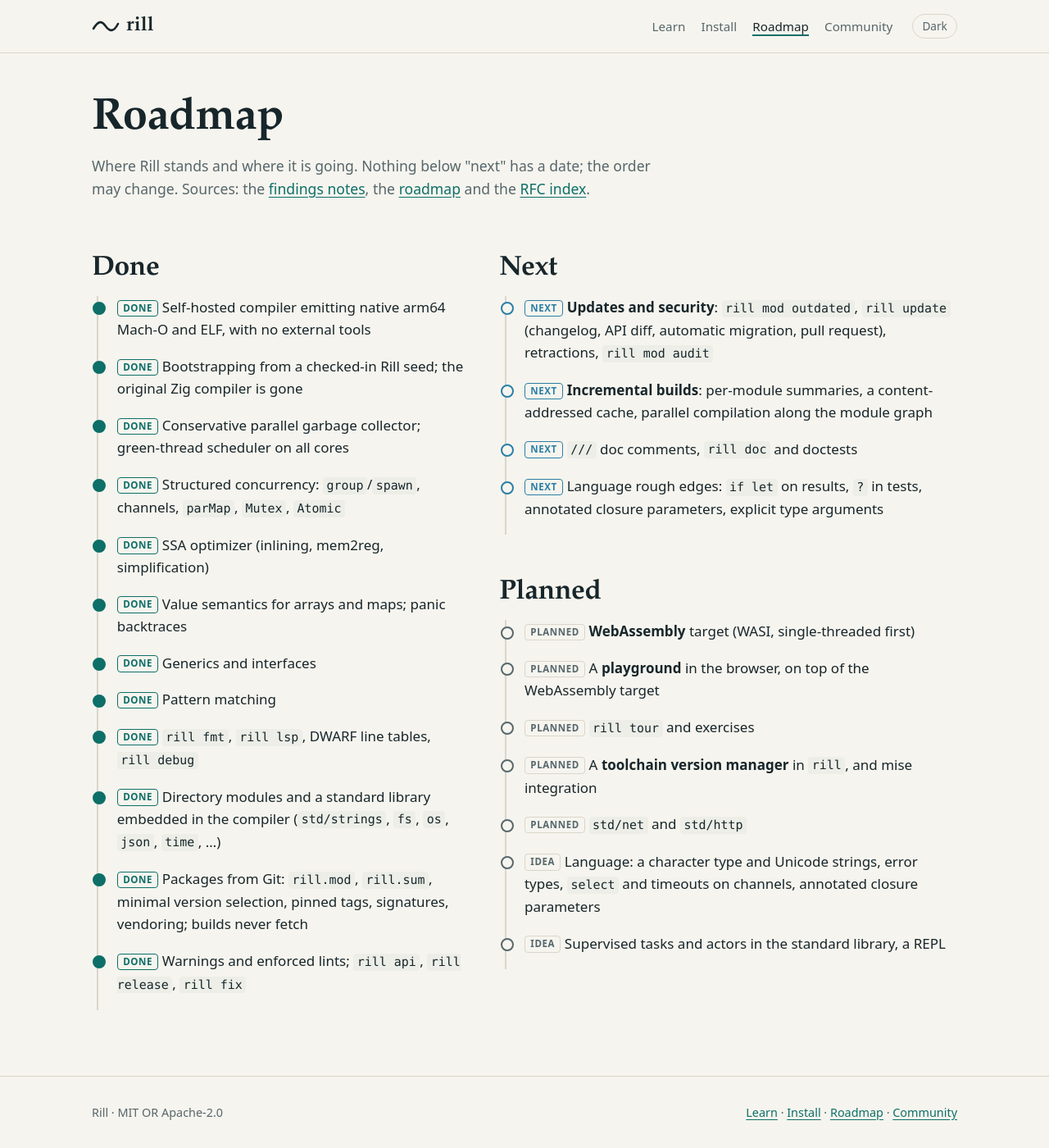
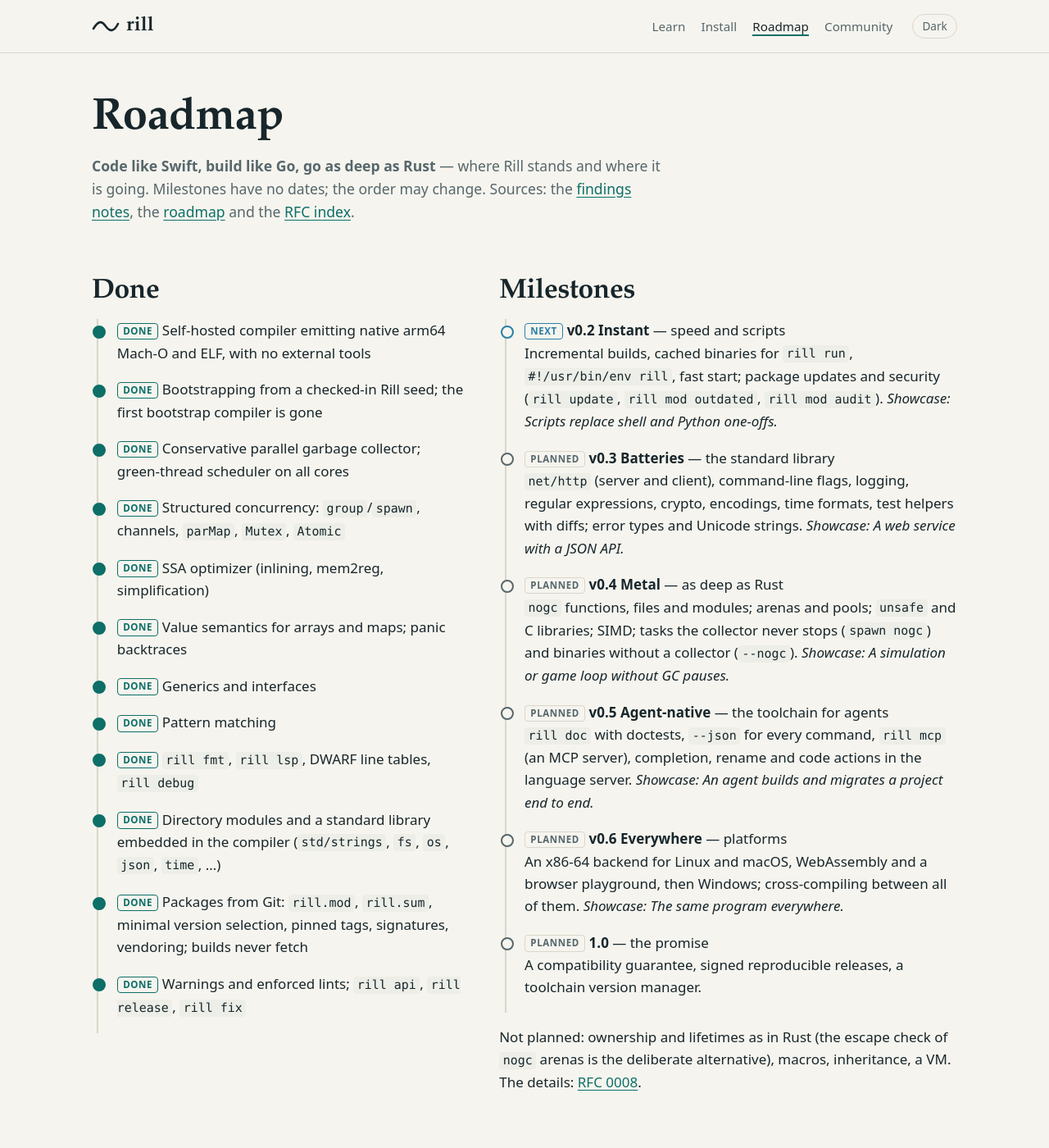
Before and after one commit to rillang/rillang.github.io, a Jekyll site: the page site/roadmap.html, which Jekyll copies as it is, in a window 1280 px wide and 1400 px high. Shown: the whole window at 82% size. Built offline with Jekyll 4.4.1, drawn with Linux system fonts in a browser that asks for light colours.

Commit message:
site: positioning from RFC 0008, roadmap by milestone, logo and favicon
Co-Authored-By: Claude Opus 5.5 <noreply@anthropic.com>

```diff
--- a/_layouts/doc.html
+++ b/_layouts/doc.html
@@ -19,6 +19,9 @@
 {%- if next %}
 <link rel="next" href="{{ next.url | relative_url }}">
 {%- endif %}
+<link rel="icon" href="{{ '/site/logo/favicon.svg' | relative_url }}" type="image/svg+xml">
+<link rel="apple-touch-icon" href="{{ '/site/logo/apple-touch-icon.png' | relative_url }}">
+<meta property="og:image" content="https://rillang.github.io/site/logo/social.png">
 <link rel="stylesheet" href="{{ '/site/style.css' | relative_url }}">
 <script src="{{ '/site/site.js' | relative_url }}"></script>
 </head>
--- a/site/community.html
+++ b/site/community.html
@@ -5,6 +5,10 @@
 <meta name="viewport" content="width=device-width, initial-scale=1">
 <title>Rill Community</title>
 <meta name="description" content="How Rill is developed and decided, and how to contribute.">
+<link rel="icon" href="logo/favicon.svg" type="image/svg+xml">
+<link rel="apple-touch-icon" href="logo/apple-touch-icon.png">
+<meta property="og:image" content="https://rillang.github.io/site/logo/social.png">
+<meta name="twitter:card" content="summary_large_image">
 <link rel="stylesheet" href="style.css">
 <script src="site.js"></script>
 </head>
--- a/site/install.html
+++ b/site/install.html
@@ -5,6 +5,10 @@
 <meta name="viewport" content="width=device-width, initial-scale=1">
 <title>Install Rill</title>
 <meta name="description" content="Build Rill from source on arm64 macOS or Linux and run your first program.">
+<link rel="icon" href="logo/favicon.svg" type="image/svg+xml">
+<link rel="apple-touch-icon" href="logo/apple-touch-icon.png">
+<meta property="og:image" content="https://rillang.github.io/site/logo/social.png">
+<meta name="twitter:card" content="summary_large_image">
 <link rel="stylesheet" href="style.css">
 <script src="site.js"></script>
 </head>
--- a/site/learn.html
+++ b/site/learn.html
@@ -5,6 +5,10 @@
 <meta name="viewport" content="width=device-width, initial-scale=1">
 <title>Learn Rill</title>
 <meta name="description" content="The Rill Book, Rill by Example, the specs and the error reference.">
+<link rel="icon" href="logo/favicon.svg" type="image/svg+xml">
+<link rel="apple-touch-icon" href="logo/apple-touch-icon.png">
+<meta property="og:image" content="https://rillang.github.io/site/logo/social.png">
+<meta name="twitter:card" content="summary_large_image">
 <link rel="stylesheet" href="style.css">
 <script src="site.js"></script>
 </head>
--- a/site/roadmap.html
+++ b/site/roadmap.html
@@ -5,6 +5,10 @@
 <meta name="viewport" content="width=device-width, initial-scale=1">
 <title>Rill Roadmap</title>
 <meta name="description" content="What Rill can do today, what comes next, and what is planned.">
+<link rel="icon" href="logo/favicon.svg" type="image/svg+xml">
+<link rel="apple-touch-icon" href="logo/apple-touch-icon.png">
+<meta property="og:image" content="https://rillang.github.io/site/logo/social.png">
+<meta name="twitter:card" content="summary_large_image">
 <link rel="stylesheet" href="style.css">
 <script src="site.js"></script>
 </head>
@@ -25,8 +29,8 @@
 <main class="wrap">
   <div class="page-head">
     <h1>Roadmap</h1>
-    <p>Where Rill stands and where it is going. Nothing below "next" has a date; the order
-      may change. Sources: the <a href="https://github.com/rillang/rill/blob/main/docs/notes/2026-11-02-findings.md">findings
+    <p><strong>Code like Swift, build like Go, go as deep as Rust</strong> — where Rill stands
+      and where it is going. Milestones have no dates; the order may change. Sources: the <a href="https://github.com/rillang/rill/blob/main/docs/notes/2026-11-02-findings.md">findings
       notes</a>, the <a href="https://github.com/rillang/rill/blob/main/docs/ROADMAP.md">roadmap</a> and the <a href="https://github.com/rillang/rill/blob/main/docs/rfcs/README.md">RFC index</a>.</p>
   </div>
 
@@ -37,7 +41,7 @@
         <li class="done"><span class="tag done">done</span> Self-hosted compiler emitting
           native arm64 Mach-O and ELF, with no external tools</li>
         <li class="done"><span class="tag done">done</span> Bootstrapping from a checked-in
-          Rill seed; the original Zig compiler is gone</li>
+          Rill seed; the first bootstrap compiler is gone</li>
         <li class="done"><span class="tag done">done</span> Conservative parallel garbage
           collector; green-thread scheduler on all cores</li>
         <li class="done"><span class="tag done">done</span> Structured concurrency:
@@ -62,39 +66,24 @@
       </ul>
     </div>
     <div>
-      <h2>Next</h2>
+      <h2>Milestones</h2>
       <ul class="timeline">
-        <li class="next"><span class="tag next">next</span> <strong>Updates and
-          security</strong>: <code>rill mod outdated</code>, <code>rill update</code>
-          (changelog, API diff, automatic migration, pull request), retractions,
-          <code>rill mod audit</code></li>
-        <li class="next"><span class="tag next">next</span> <strong>Incremental
-          builds</strong>: per-module summaries, a content-addressed cache, parallel
-          compilation along the module graph</li>
-        <li class="next"><span class="tag next">next</span> <code>///</code> doc comments,
-          <code>rill doc</code> and doctests</li>
-        <li class="next"><span class="tag next">next</span> Language rough edges:
-          <code>if let</code> on results, <code>?</code> in tests, annotated closure
-          parameters, explicit type arguments</li>
+        <li class="next"><span class="tag next">next</span> <strong>v0.2 Instant</strong> — speed and scripts<br>
+          Incremental builds, cached binaries for <code>rill run</code>, <code>#!/usr/bin/env rill</code>, fast start; package updates and security (<code>rill update</code>, <code>rill mod outdated</code>, <code>rill mod audit</code>). <em>Showcase: Scripts replace shell and Python one-offs.</em></li>
+        <li class=""><span class="tag planned">planned</span> <strong>v0.3 Batteries</strong> — the standard library<br>
+          <code>net/http</code> (server and client), command-line flags, logging, regular expressions, crypto, encodings, time formats, test helpers with diffs; error types and Unicode strings. <em>Showcase: A web service with a JSON API.</em></li>
+        <li class=""><span class="tag planned">planned</span> <strong>v0.4 Metal</strong> — as deep as Rust<br>
+          <code>nogc</code> functions, files and modules; arenas and pools; <code>unsafe</code> and C libraries; SIMD; tasks the collector never stops (<code>spawn nogc</code>) and binaries without a collector (<code>--nogc</code>). <em>Showcase: A simulation or game loop without GC pauses.</em></li>
+        <li class=""><span class="tag planned">planned</span> <strong>v0.5 Agent-native</strong> — the toolchain for agents<br>
+          <code>rill doc</code> with doctests, <code>--json</code> for every command, <code>rill mcp</code> (an MCP server), completion, rename and code actions in the language server. <em>Showcase: An agent builds and migrates a project end to end.</em></li>
+        <li class=""><span class="tag planned">planned</span> <strong>v0.6 Everywhere</strong> — platforms<br>
+          An x86-64 backend for Linux and macOS, WebAssembly and a browser playground, then Windows; cross-compiling between all of them. <em>Showcase: The same program everywhere.</em></li>
+        <li class=""><span class="tag planned">planned</span> <strong>1.0</strong> — the promise<br>
+          A compatibility guarantee, signed reproducible releases, a toolchain version manager.</li>
       </ul>
-
-      <h2>Planned</h2>
-      <ul class="timeline">
-        <li><span class="tag">planned</span> <strong>WebAssembly</strong> target (WASI,
-          single-threaded first)</li>
-        <li><span class="tag">planned</span> A <strong>playground</strong> in the browser,
-          on top of the WebAssembly target</li>
-        <li><span class="tag">planned</span> <code>rill tour</code> and exercises</li>
-        <li><span class="tag">planned</span> A <strong>toolchain version manager</strong>
-          in <code>rill</code>, and mise integration</li>
-        <li><span class="tag">planned</span> <code>std/net</code> and
-          <code>std/http</code></li>
-        <li><span class="tag">idea</span> Language: a character type and Unicode strings,
-          error types, <code>select</code> and timeouts on channels, annotated closure
-          parameters</li>
-        <li><span class="tag">idea</span> Supervised tasks and actors in the standard
-          library, a REPL</li>
-      </ul>
+      <p>Not planned: ownership and lifetimes as in Rust (the escape check of <code>nogc</code>
+        arenas is the deliberate alternative), macros, inheritance, a VM. The details:
+        <a href="https://github.com/rillang/rill/blob/main/docs/rfcs/0008-direction.md">RFC 0008</a>.</p>
     </div>
   </div>
 </main>
```
Also changed, not shown: site/index.html (+24 -5 lines), site/logo/apple-touch-icon.png (added), site/logo/favicon.svg (added), site/logo/file-rl.svg (added), site/logo/mark.svg (added), site/logo/social.png (added), site/logo/wordmark-dark.svg (added), site/logo/wordmark.svg (added).
